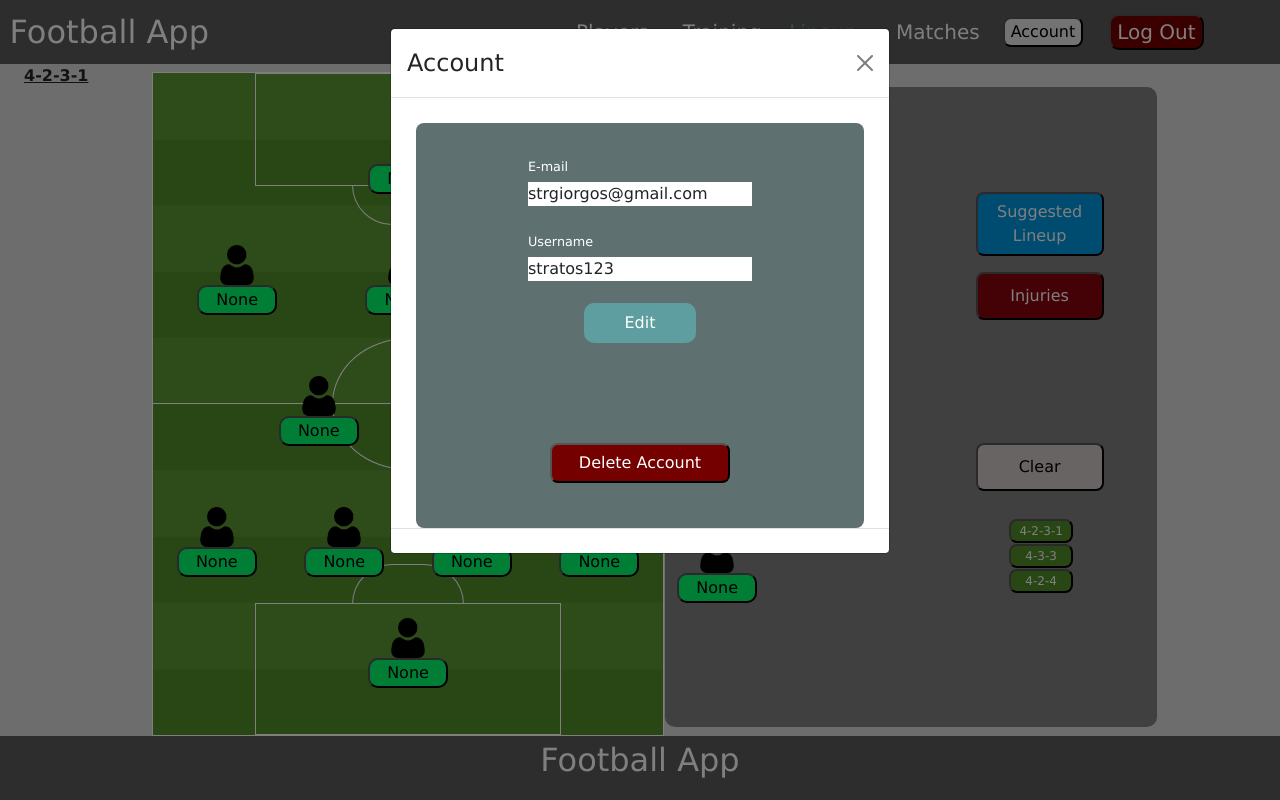
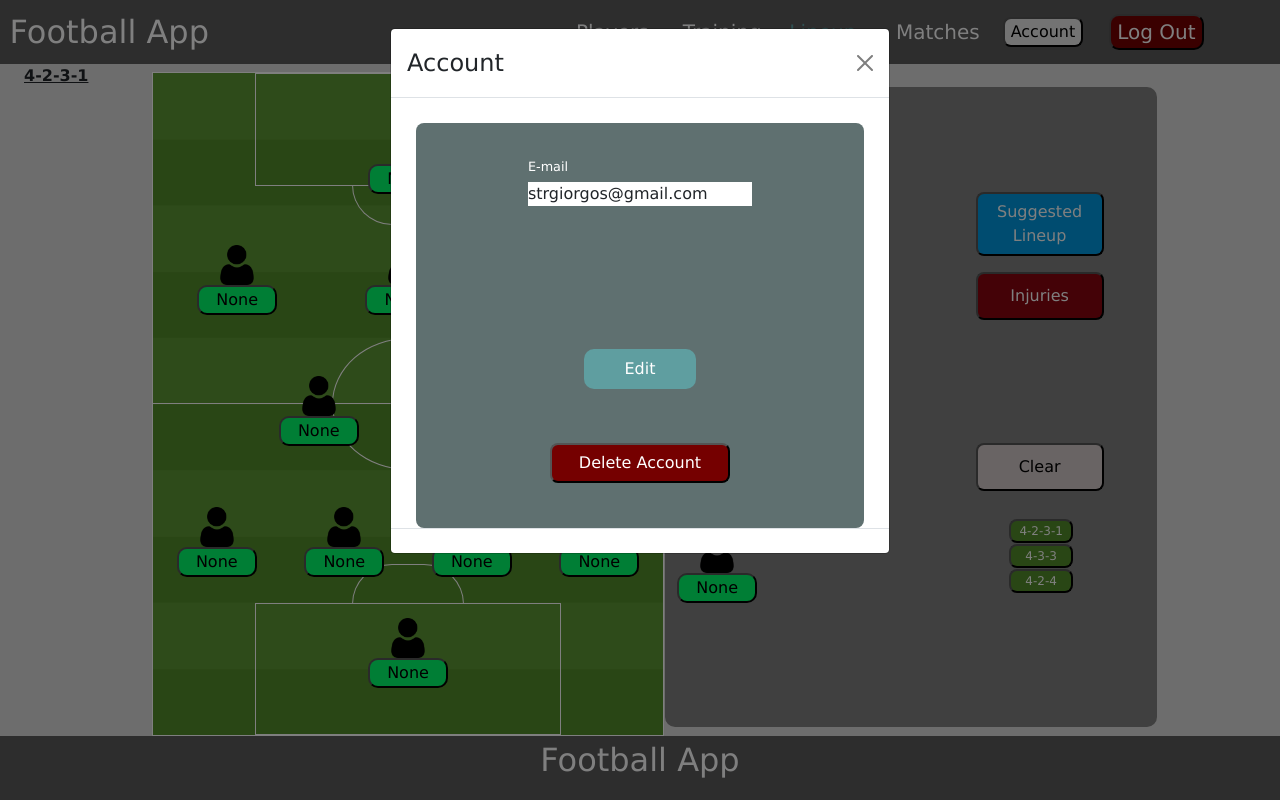
Before and after one commit to mariapolychronaki/thesis, a React (Create React App) app in the folder frontend/: page /lineup in a window 1280 px wide. Both pictures are taken after a click on the button "Account". Shown: the top 800 px of the page. Built offline with nearby package versions, Linux system fonts and the light colour scheme.

Commit message:
19/02/2022

```diff
--- a/frontend/src/Pages/Lineup.js
+++ b/frontend/src/Pages/Lineup.js
@@ -2789,7 +2789,7 @@ export const Lineup = () => {
                         </div>
                         <div className='row'>
                             <div className='col-3 sub2'>
-                                <Player player={best_for2} />
+                                <Player player={best_Midfielder3} />
                             </div>
                             <div className='col-3 sub2'>
                                 <Player player={best_Left_Defender2} />
--- a/frontend/src/assets/Style/Navbar.css
+++ b/frontend/src/assets/Style/Navbar.css
@@ -104,7 +104,12 @@
 
 
 
-
+.view{
+    margin-left: 45%;
+    border-radius:8px;
+    background-color: white;
+    text-decoration: underline;
+}
 
 
 @media screen and (max-width:1200px) {
--- a/frontend/src/assets/Style/Pages.css
+++ b/frontend/src/assets/Style/Pages.css
@@ -64,7 +64,7 @@
 }
 
 .popUpMessage{
-    font-size: 200%;
+    font-size: 120%;
     font-weight: 900;
 }
 .PlayerName{
--- a/frontend/src/assets/Style/Settings.css
+++ b/frontend/src/assets/Style/Settings.css
@@ -67,7 +67,7 @@ p{
 }
 
 .Yesbtn{
-    background-color: rgb(64, 167, 86);
+    background-color: rgb(117, 0, 0);
     color:white;
     border-radius: 8px;
 }
--- a/frontend/src/components/Navbar/NavPlayer.js
+++ b/frontend/src/components/Navbar/NavPlayer.js
@@ -161,7 +161,7 @@ const NavPlayer = () => {
 
                 </div>
                 <div className='col-1 lg '>
-                <button className='LogOut'><NavLink className="nav-links1" exact to="/">Log Out</NavLink></button>
+                    <button className='LogOut'><NavLink className="nav-links1" exact to="/">Log Out</NavLink></button>
                     <NavLink className="nav-links1" exact to="/"><img className='Exit' onClick={console.log("giorgos")} src={LogOut}></img>
                     </NavLink>
 
@@ -194,15 +194,9 @@ const NavPlayer = () => {
                                 strgiorgos@gmail.com
                             </div>
                         </div>
-                        <div className='form-inputs_settings'>
-                            <label htmlFor='password_settings'
-                                className='form-label'>
-                                Username
-                            </label>
-                            <div className='user_password'>
-                                stratos123
-                            </div>
-                        </div>
+                        <div className='space'></div>
+                        <div className='space'></div>
+                        <div className='space'></div>
                         <button className='Btn_settings' type='submit' onClick={() => setEdit(!edit)}>Edit</button>
                         <div className='col-12'>
 
--- a/frontend/src/components/Navbar/Navbar.js
+++ b/frontend/src/components/Navbar/Navbar.js
@@ -120,6 +120,10 @@ const Navbar = () => {
         setVisibility(e);
     };
 
+
+
+    const [view,setView] = useState(false);
+
     return (
         <>
 
@@ -199,15 +203,10 @@ const Navbar = () => {
                                 strgiorgos@gmail.com
                             </div>
                         </div>
-                        <div className='form-inputs_settings'>
-                            <label htmlFor='password_settings'
-                                className='form-label'>
-                                Username
-                            </label>
-                            <div className='user_password'>
-                                stratos123
-                            </div>
-                        </div>
+                       <div className='space'></div>
+                       <div className='space'></div>
+                       <div className='space'></div>
+
                         <button className='Btn_settings' type='submit' onClick={() => setEdit(!edit)}>Edit</button>
 
                     </form>
@@ -222,7 +221,9 @@ const Navbar = () => {
                             <div className='popUpMessage'>
                                 Are you sure you want to delete your account?
                                 <div className='YES_NO_BTNS'>
+                                    <NavLink className="nav-links1" exact to="/">
                                         <button className='Yesbtn' onClick={() => setVisibility(!visibility)}>Yes</button>
+                                    </NavLink>
                                     <button className='NoBtn' onClick={() => setVisibility(!visibility)}>No</button>
                                 </div>
                             </div>
```
Lines whose indentation alone changed are shown as unchanged.
